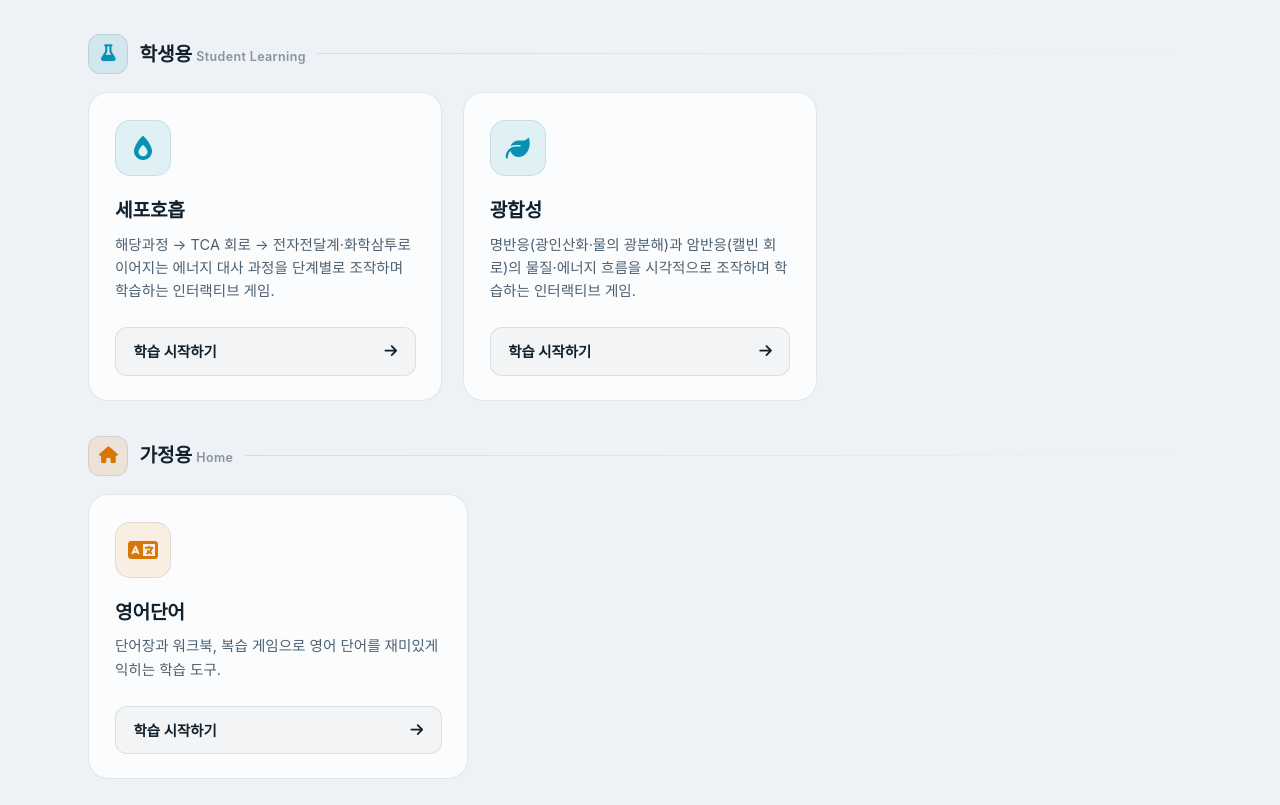
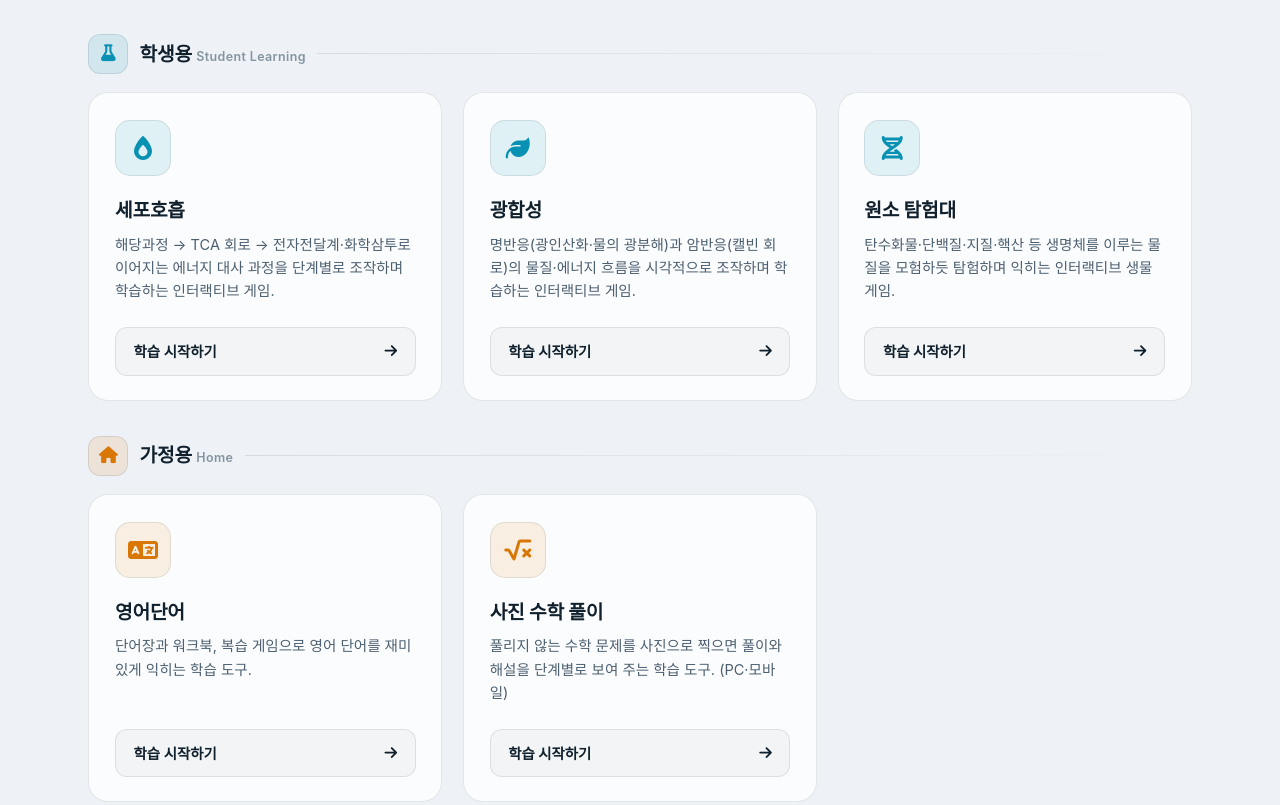
Before and after one commit to hong-jame/hong-jame.github.io, a plain HTML site: page index.html in a window 1280 px wide. Shown: the part 1800-2605 px from the top of the page. Drawn offline with Linux system fonts and the light colour scheme; a web font is replaced by a local one.

Commit message:
허브 정리: 전문대(비공개) 카드 제거 + 원소 탐험대·사진 수학 풀이 카드 추가
Co-Authored-By: Claude Opus 4.8 <noreply@anthropic.com>

```diff
--- a/index.html
+++ b/index.html
@@ -364,16 +364,6 @@
             </p>
             <a class="card__btn" href="https://hong-jame.github.io/saengibu-analyzer/" target="_blank" rel="noopener">앱 실행하기 <i class="fa-solid fa-arrow-right"></i></a>
           </article>
-
-          <article class="card">
-            <div class="card__icon"><i class="fa-solid fa-building-columns"></i></div>
-            <h3 class="card__title">전문대</h3>
-            <p class="card__desc">
-              학생 성적(등급)을 기준으로 전문대 수시 지원 전략을
-              안정·적정·소신·도전으로 매칭해 주는 진학 상담 도구.
-            </p>
-            <a class="card__btn" href="https://hong-jame.github.io/jeonmundae-counseling/index.html" target="_blank" rel="noopener">앱 실행하기 <i class="fa-solid fa-arrow-right"></i></a>
-          </article>
         </div>
       </div>
 
@@ -485,6 +475,16 @@
             </p>
             <a class="card__btn" href="https://hong-jame.github.io/photosynthesis/" target="_blank" rel="noopener">학습 시작하기 <i class="fa-solid fa-arrow-right"></i></a>
           </article>
+
+          <article class="card">
+            <div class="card__icon"><i class="fa-solid fa-dna"></i></div>
+            <h3 class="card__title">원소 탐험대</h3>
+            <p class="card__desc">
+              탄수화물·단백질·지질·핵산 등 생명체를 이루는 물질을
+              모험하듯 탐험하며 익히는 인터랙티브 생물 게임.
+            </p>
+            <a class="card__btn" href="https://hong-jame.github.io/bio-elements-explorer/" target="_blank" rel="noopener">학습 시작하기 <i class="fa-solid fa-arrow-right"></i></a>
+          </article>
         </div>
       </div>
 
@@ -495,7 +495,7 @@
           <h3>가정용 <span class="en">Home</span></h3>
           <span class="line"></span>
         </div>
-        <div class="grid grid--solo">
+        <div class="grid">
           <article class="card">
             <div class="card__icon"><i class="fa-solid fa-language"></i></div>
             <h3 class="card__title">영어단어</h3>
@@ -504,6 +504,16 @@
               익히는 학습 도구.
             </p>
             <a class="card__btn" href="https://hong-jame.github.io/my-website_word/" target="_blank" rel="noopener">학습 시작하기 <i class="fa-solid fa-arrow-right"></i></a>
+          </article>
+
+          <article class="card">
+            <div class="card__icon"><i class="fa-solid fa-square-root-variable"></i></div>
+            <h3 class="card__title">사진 수학 풀이</h3>
+            <p class="card__desc">
+              풀리지 않는 수학 문제를 사진으로 찍으면 풀이와 해설을
+              단계별로 보여 주는 학습 도구. (PC·모바일)
+            </p>
+            <a class="card__btn" href="https://hong-jame.github.io/math-solver/" target="_blank" rel="noopener">학습 시작하기 <i class="fa-solid fa-arrow-right"></i></a>
           </article>
         </div>
       </div>
```
